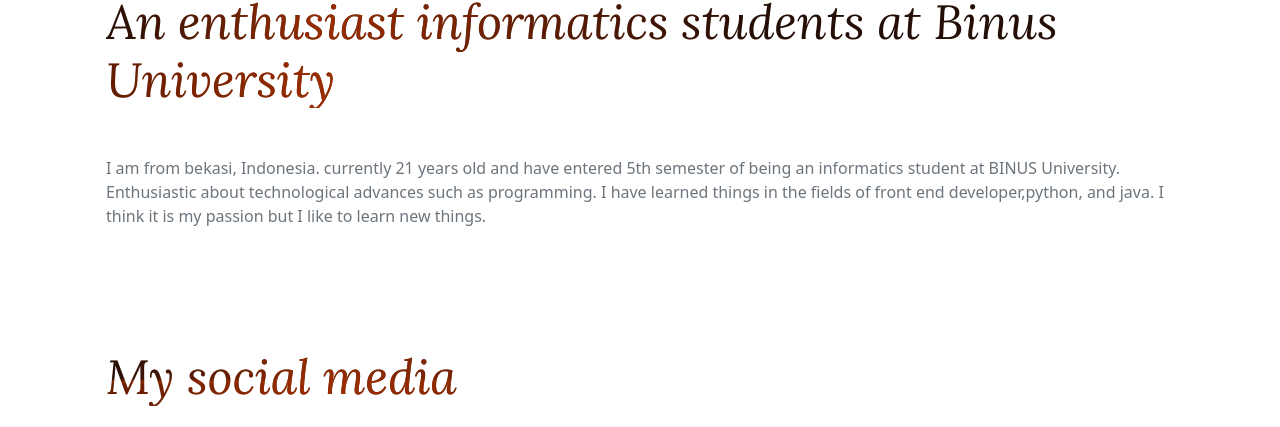
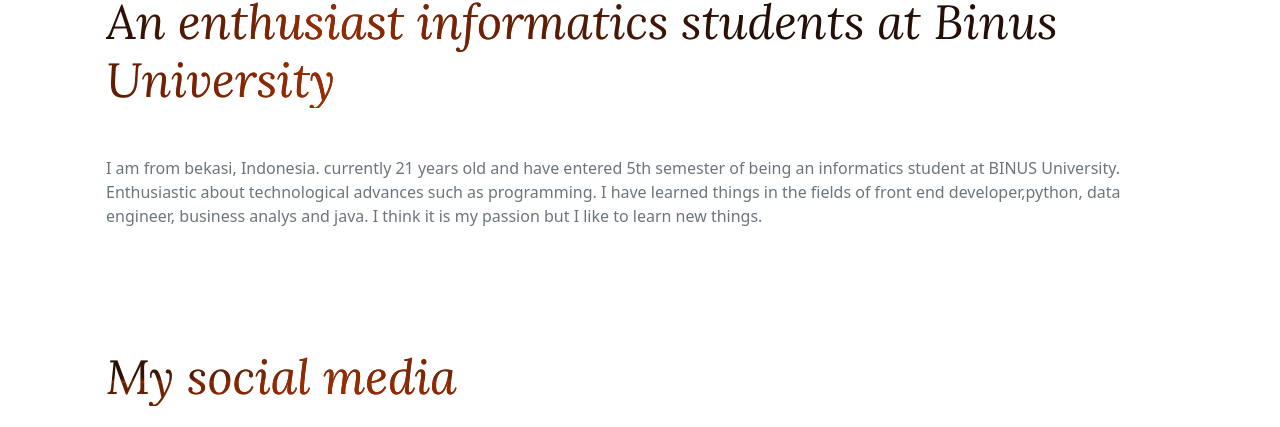
Before and after one commit to AgusCS17/Portofolio-Agus, a plain HTML site: page index.html in a window 1280 px wide. Shown: the part 794-1221 px from the top of the page. Drawn offline with nearby package versions, Linux system fonts and the light colour scheme.

Commit message:
Update index.html

```diff
--- a/index.html
+++ b/index.html
@@ -71,7 +71,7 @@
                   <h2 class="font-bold text-primary text-xl mb-3 display-4 mb-0">About me</h2>
                   <h2 class="font-bold text-dark text-2xl mb-5 max-w-md lg:text-3xl display-5">An enthusiast informatics students at Binus University</h2>
                   <p class="font-medium text-base text-secondary max-w-xl lg:text-md text-justify">I am from bekasi, Indonesia. currently 21 years old and have entered 5th semester of being an informatics student at BINUS University. Enthusiastic about technological advances such as programming. I have learned
-                      things in the fields of front end developer,python, and java. I think it is my passion but I like to learn new things.</p>
+                      things in the fields of front end developer,python, data engineer, business analys and java. I think it is my passion but I like to learn new things.</p>
               </div>
               <div class="w-full px-4 lg:w-1/2 hover:scale-105 transition duration-300 ease-in-out">
                   <h2 class="font-semibold text-dark text-2xl mb-4 lg:text-3xl lg:pt-20 display-5">My social media</h2>
```
